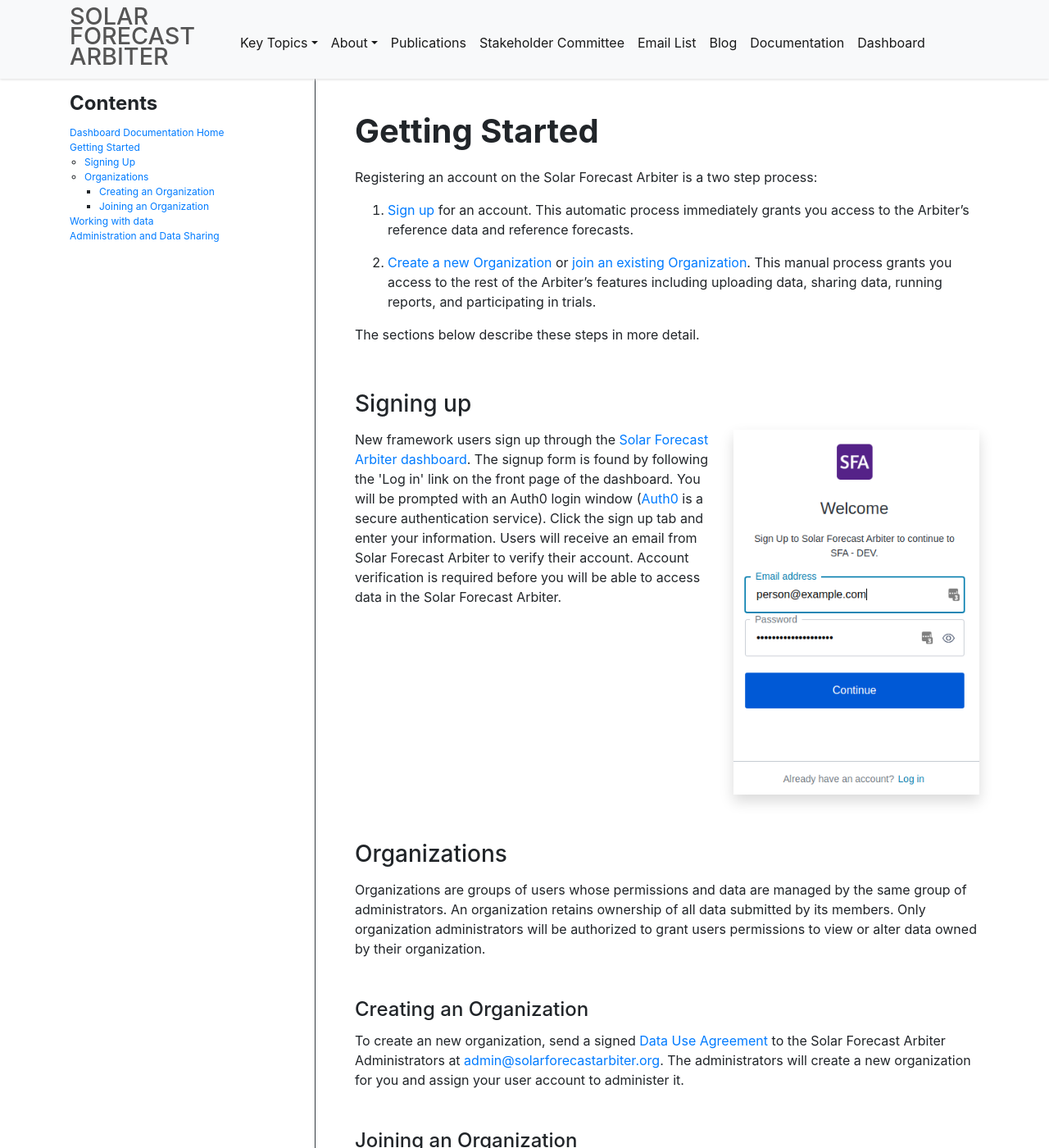
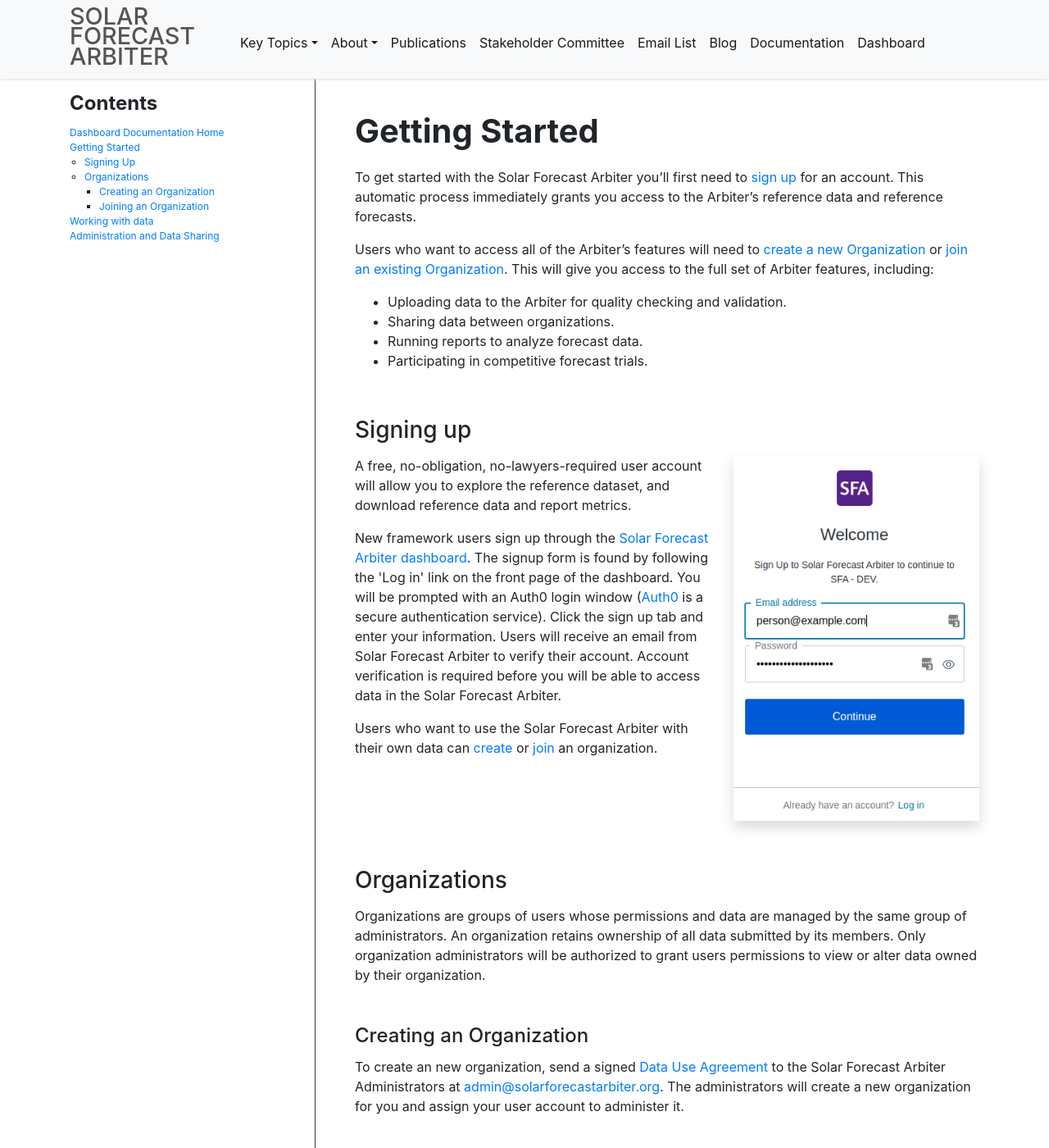
Before and after one commit to SolarArbiter/SolarArbiter.github.io, a Jekyll site: the page built from documentation/dashboard/getting_started.md, in a window 1280 px wide and 1400 px high. Shown: the whole window at 82% size. Built offline with Jekyll 4.4.1, drawn with Linux system fonts in a browser that asks for light colours.

Commit message:
rework getting started

```diff
--- a/documentation/dashboard/getting_started.md
+++ b/documentation/dashboard/getting_started.md
@@ -9,22 +9,29 @@
 ===============
 {: .anchor}
 
-Registering an account on the Solar Forecast Arbiter is a two step process:
-
-1. [Sign up](#signing-up) for an account. This automatic process immediately
+To get started with the Solar Forecast Arbiter you'll first need to
+[sign up](#signing-up) for an account. This automatic process immediately
 grants you access to the Arbiter's reference data and reference forecasts.
 
-2. [Create a new Organization](#creating-an-organization) or [join an existing
-Organization](#joining-an-organization). This manual process grants you access
-to the rest of the Arbiter's features including uploading data, sharing data,
-running reports, and participating in trials.
+Users who want to access all of the Arbiter's features will need to
+[create a new Organization](#creating-an-organization) or
+[join an existing Organization](#joining-an-organization). This will give you
+access to the full set of Arbiter features, including:
 
-The sections below describe these steps in more detail.
+- Uploading data to the Arbiter for quality checking and validation.
+- Sharing data between organizations.
+- Running reports to analyze forecast data.
+- Participating in competitive forecast trials.
 
 ### Signing up
 {: .anchor}
 <div class="row">
 <div class="col-md-7 col-xs-12">
+<p>
+A free, no-obligation, no-lawyers-required user account will allow you to
+explore the reference dataset, and download reference data and report metrics.
+</p>
+<p>
 New framework users sign up through the <a href="https://dashboard.solarforecastarbiter.org">Solar Forecast Arbiter dashboard</a>.
 The signup form is found by following the 'Log in' link on the front page of
  the dashboard. You will be prompted with an Auth0 login window
@@ -33,12 +40,17 @@
 Users will receive an email from Solar Forecast Arbiter to verify their
 account. Account verification is required before you will be able to access
 data in the Solar Forecast Arbiter.
+</p>
+<p>
+Users who want to use the Solar Forecast Arbiter with their own data can
+<a href="#creating-an-organization">create</a> or
+<a href="#joining-an-organization">join</a> an organization.
+</p>
 </div>
 <div class="col-md-5 col-xs-12">
 <img class="shadow" src="/images/signup_form.png">
 </div>
 </div>
-
 
 ### Organizations
 {:.anchor}
```
